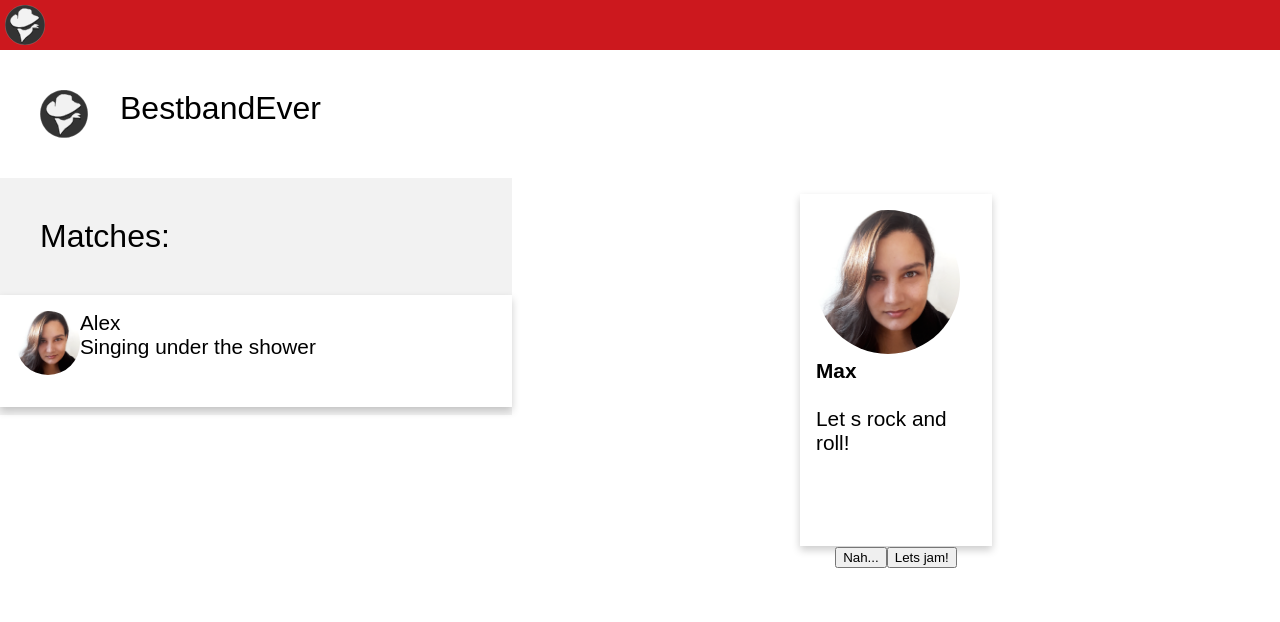
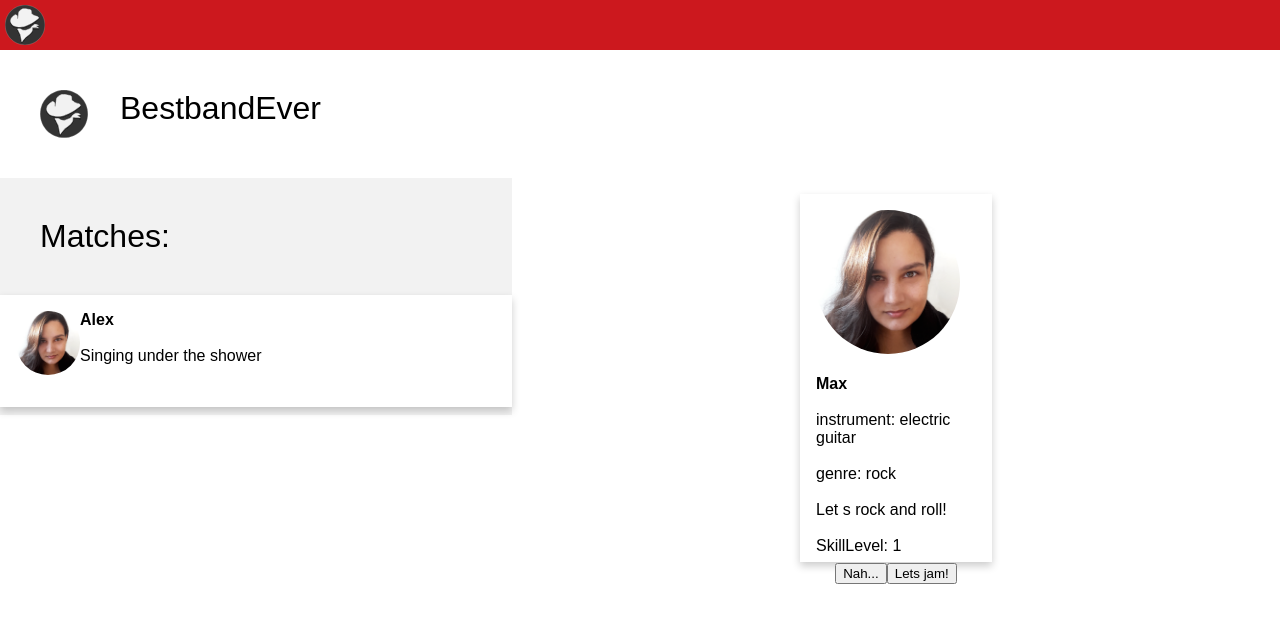
Before and after one commit to riannevanson/BandIt, a React (Create React App) app: page / in a window 1280 px wide. Both pictures are taken after a click on the button "Lets jam!". Shown: the top 622 px of the page. Built offline with nearby package versions, Linux system fonts and the light colour scheme.

Commit message:
last things

```diff
--- a/src/App.css
+++ b/src/App.css
@@ -55,13 +55,14 @@ display: flex;
   height: 9rem;
   object-fit: cover;
   border-radius: 4.5rem;
+  margin-bottom:1rem;
 }
 
 .card {
   box-shadow: 0 4px 8px 0 rgba(0, 0, 0, 0.2);
   transition: 0.3s;
   width: 10rem;
-  height: 20rem;
+  height: 21rem;
   padding: 1rem;
   margin-top: 9rem;
 }
@@ -71,7 +72,8 @@ display: flex;
   justify-content: flex-start;
 }
 .textualContent {
-  font-size: 1.3rem;
+
+  font-size: 1rem;
   text-align: left;
   align-items: center;
   /* justify-content: center; */
--- a/src/components/Card.js
+++ b/src/components/Card.js
@@ -20,7 +20,16 @@ class Card extends React.PureComponent {
             <span>{this.props.randomUser.name}</span>
             <br />
             <br />
+            instrument: {this.props.randomUser.instrument}
+            <br />
+            <br />
+            genre: {this.props.randomUser.genre}
+            <br />
+            <br />
             {this.props.randomUser.description}
+            <br />
+            <br />
+            SkillLevel: {this.props.randomUser.skillLevel}
           </div>
         </div>
 
--- a/src/components/MatchContainer.js
+++ b/src/components/MatchContainer.js
@@ -2,11 +2,9 @@ import * as React from "react";
 import { connect } from "react-redux";
 import Match from "./Match";
 import Buttons from "./buttons";
-import LOGO1 from '../lib/icons/LOGO1.svg'
+import LOGO1 from "../lib/icons/LOGO1.svg";
 
 class MatchContainer extends React.PureComponent {
-
-
   render() {
     console.log(this.props);
     return (
@@ -15,25 +13,22 @@ class MatchContainer extends React.PureComponent {
           <img className="profilePicture" src={LOGO1} />
           <div className="profileText">BestbandEver</div>
         </div>
-      <div className="headerMatches">
-
-        Matches:
-      </div>
+        <div className="headerMatches">Matches:</div>
         <div className="matchCardsContainer">
           {" "}
           {this.props.MatchedArtists.map(match => {
             return (
-
               <div className="matchCard">
                 <img className="matchImage" src={match.picture} />
                 <div className="textualContent">
-                    {match.name}
+                  <span> {match.name}</span>
                   <br />
+                  <br />
+                  {match.description}
 
-                    {match.description}
+
                 </div>
               </div>
-
             );
           })}
         </div>
```
Lines whose indentation alone changed are shown as unchanged.
